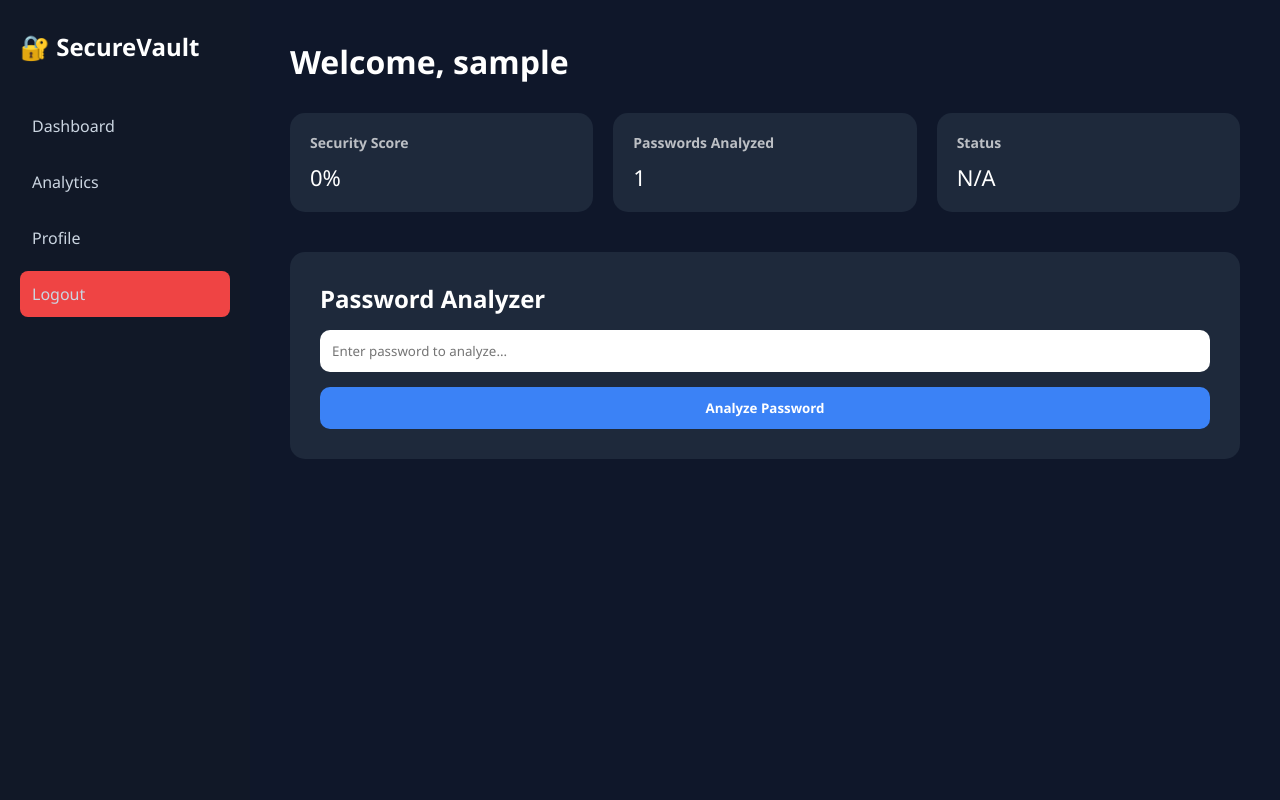
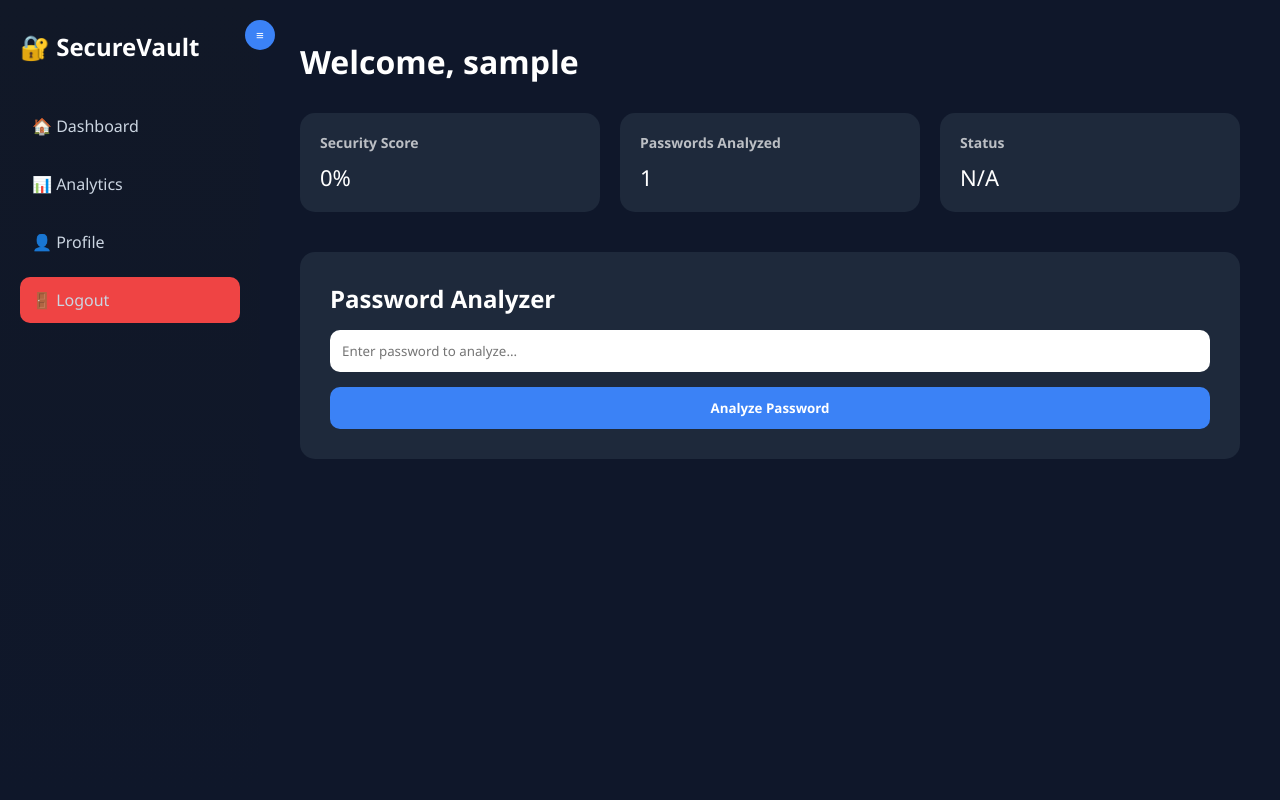
Before and after one commit to Sajeed191/password-strength-analyzer, a Flask app: page /dashboard in a window 1280 px wide. Run offline with Flask 3, Linux system fonts and the light colour scheme; the visitor is signed in with stand-in values (Sample User, id 1).

Commit message:
Update dashboard.html

```diff
--- a/templates/dashboard.html
+++ b/templates/dashboard.html
@@ -17,41 +17,81 @@ body {
     display: flex;
     background: #0f172a;
     color: white;
+    overflow-x: hidden;
 }
 
 /* SIDEBAR */
 .sidebar {
-    width: 250px;
+    width: 260px;
     height: 100vh;
-    background: #111827;
+    background: linear-gradient(180deg, #111827, #0f172a);
     padding: 30px 20px;
     position: fixed;
+    transition: 0.4s ease;
+    animation: slideIn 0.6s ease forwards;
+}
+
+@keyframes slideIn {
+    from { transform: translateX(-100%); }
+    to { transform: translateX(0); }
+}
+
+.sidebar.collapsed {
+    width: 80px;
 }
 
 .sidebar h2 {
     margin-bottom: 40px;
+    transition: 0.3s;
+}
+
+.sidebar.collapsed h2 {
+    opacity: 0;
 }
 
 .sidebar a {
-    display: block;
+    display: flex;
+    align-items: center;
+    gap: 10px;
     padding: 12px;
-    margin-bottom: 10px;
+    margin-bottom: 12px;
     text-decoration: none;
     color: #cbd5e1;
-    border-radius: 8px;
+    border-radius: 10px;
     transition: 0.3s;
 }
 
 .sidebar a:hover {
     background: #1e293b;
     color: white;
+    transform: translateX(5px);
+    box-shadow: 0 0 10px rgba(59,130,246,0.5);
 }
 
-/* MAIN CONTENT */
+.toggle-btn {
+    position: absolute;
+    top: 20px;
+    right: -15px;
+    background: #3b82f6;
+    border: none;
+    width: 30px;
+    height: 30px;
+    border-radius: 50%;
+    cursor: pointer;
+    color: white;
+    font-weight: bold;
+}
+
+/* MAIN */
 .main {
-    margin-left: 250px;
+    margin-left: 260px;
     width: 100%;
     padding: 40px;
+    transition: 0.4s ease;
+}
+
+.main.collapsed {
+    margin-left: 80px;
 }
 
 .header {
@@ -71,6 +111,12 @@ body {
     background: #1e293b;
     padding: 20px;
     border-radius: 15px;
+    transition: 0.3s;
+}
+
+.card:hover {
+    transform: translateY(-5px);
+    box-shadow: 0 10px 20px rgba(0,0,0,0.4);
 }
 
 .card h3 {
@@ -98,7 +144,7 @@ input {
     margin-top: 15px;
 }
 
-button {
+button.analyze-btn {
     margin-top: 15px;
     padding: 12px;
     width: 100%;
@@ -108,6 +154,11 @@ button {
     cursor: pointer;
     background: #3b82f6;
     color: white;
+    transition: 0.3s;
+}
+
+button.analyze-btn:hover {
+    background: #2563eb;
 }
 
 .progress-bar {
@@ -121,8 +172,8 @@ button {
 .progress-fill {
     height: 100%;
     width: {{ percentage if percentage else 0 }}%;
-    background: #22c55e;
-    transition: 0.5s ease;
+    background: linear-gradient(90deg, #22c55e, #16a34a);
+    transition: 0.6s ease;
 }
 
 .result-box {
@@ -136,29 +187,20 @@ button {
     background: #ef4444;
 }
 
-@media(max-width: 768px) {
-    .sidebar {
-        display: none;
-    }
-
-    .main {
-        margin-left: 0;
-    }
-}
 </style>
 </head>
 <body>
 
-<div class="sidebar">
+<div class="sidebar" id="sidebar">
+    <button class="toggle-btn" onclick="toggleSidebar()">≡</button>
     <h2>🔐 SecureVault</h2>
-    <a href="#">Dashboard</a>
-    <a href="#">Analytics</a>
-    <a href="#">Profile</a>
-    <a href="/logout" class="logout">Logout</a>
+    <a href="#">🏠 Dashboard</a>
+    <a href="#">📊 Analytics</a>
+    <a href="#">👤 Profile</a>
+    <a href="/logout" class="logout">🚪 Logout</a>
 </div>
 
-<div class="main">
-
+<div class="main" id="main">
     <div class="header">
         <h1>Welcome, {{ current_user.username }}</h1>
     </div>
@@ -185,7 +227,7 @@ button {
 
         <form method="POST">
             <input type="text" name="password" placeholder="Enter password to analyze..." required>
-            <button type="submit">Analyze Password</button>
+            <button type="submit" class="analyze-btn">Analyze Password</button>
         </form>
 
         {% if percentage %}
@@ -197,12 +239,18 @@ button {
             <p><strong>Strength:</strong> {{ strength }}</p>
             <p><strong>Score:</strong> {{ percentage }}%</p>
             <p><strong>Generated Strong Password:</strong></p>
-            <p id="generatedPassword">{{ generated_password }}</p>
+            <p>{{ generated_password }}</p>
         </div>
         {% endif %}
     </div>
+</div>
 
-</div>
+<script>
+function toggleSidebar() {
+    document.getElementById("sidebar").classList.toggle("collapsed");
+    document.getElementById("main").classList.toggle("collapsed");
+}
+</script>
 
 </body>
 </html>
```
